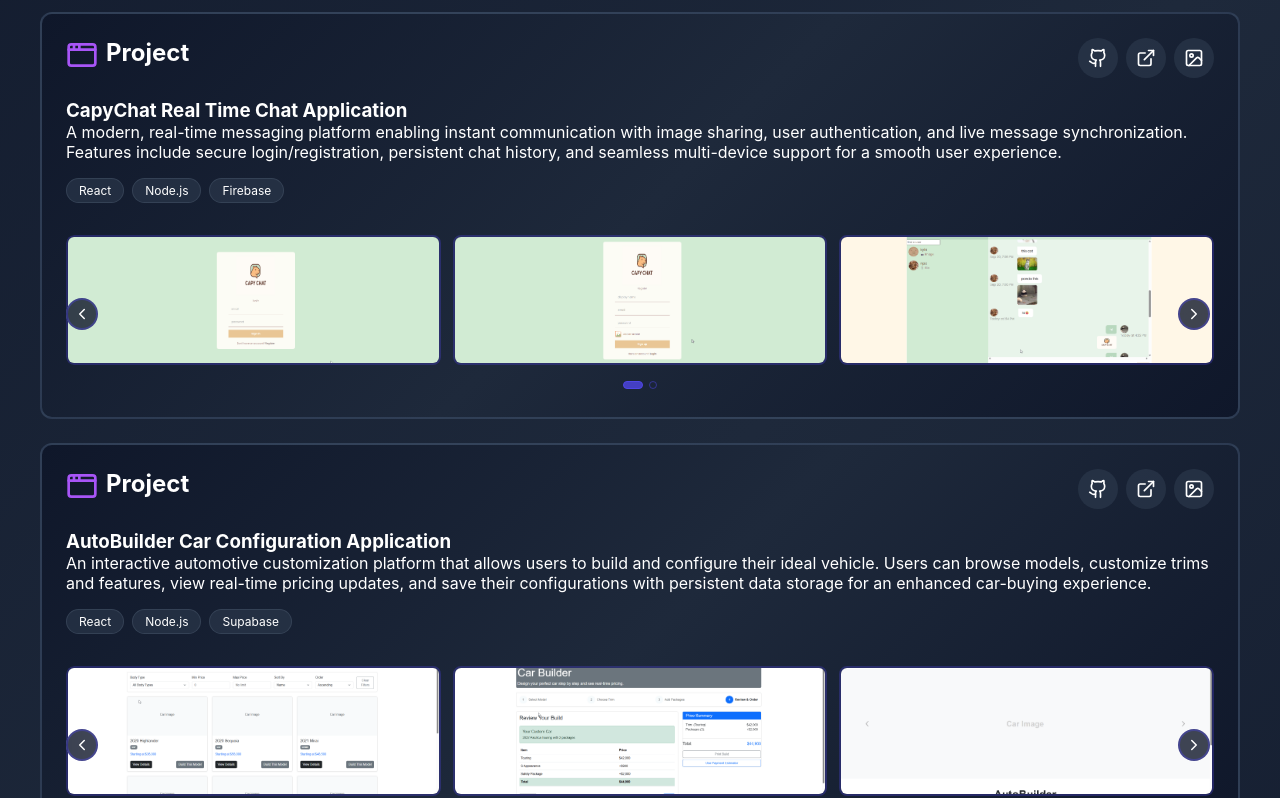
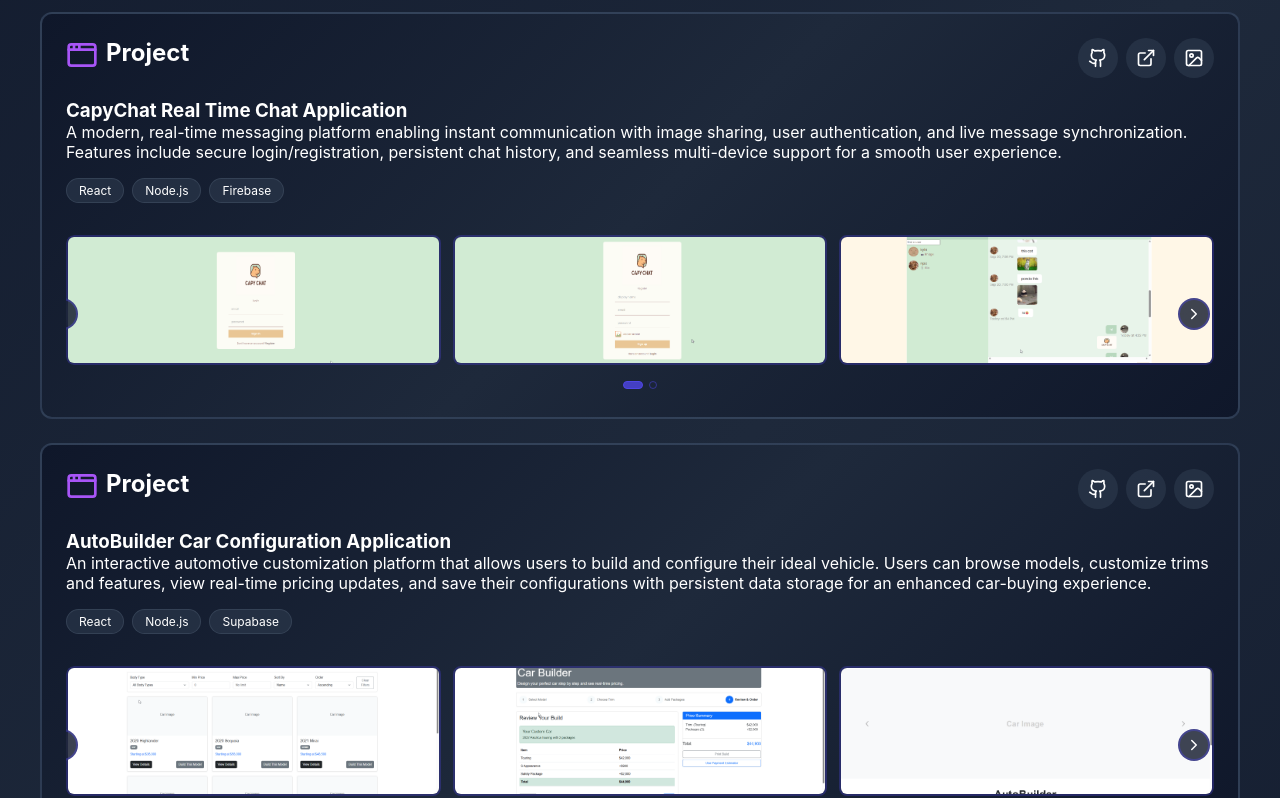
Before and after one commit to embe8/swe-portfolio, a React (Vite) app: page / in a window 1280 px wide. Shown: the part 748-1546 px from the top of the page. Built offline with nearby package versions, Linux system fonts and the light colour scheme.

Commit message:
Modified carousel prev button

```diff
--- a/src/style.css
+++ b/src/style.css
@@ -632,8 +632,7 @@ html, body {
 }
 
 .project-carousel-btn-prev {
-  position: absolute;
-  left: 0;
+  left: -20px;
 }
 
 .project-carousel-btn-next {
```
